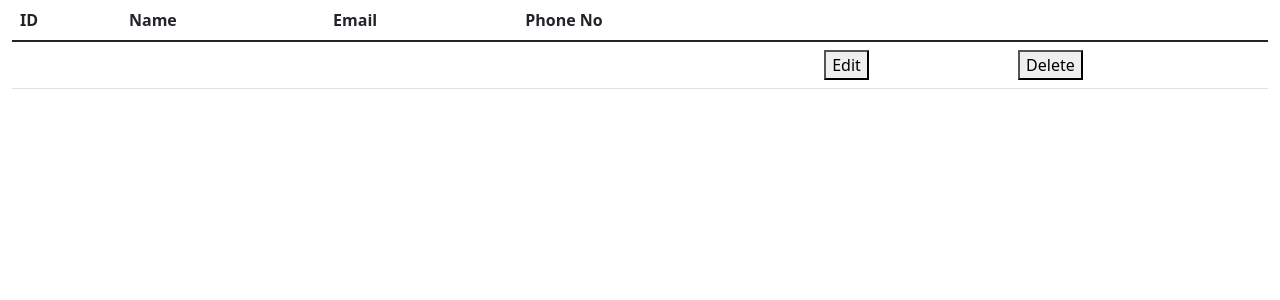
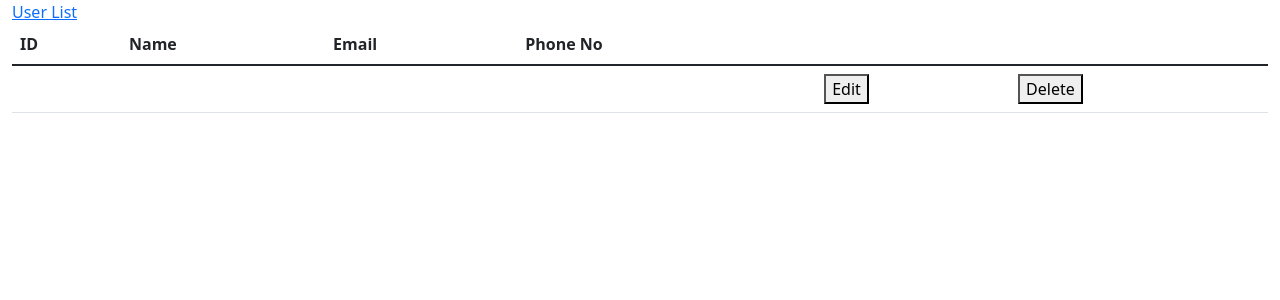
Before and after one commit to farisnizam/API_Frontend, a PHP site: page / in a window 1280 px wide. Shown: the top 300 px of the page. Run offline with PHP 8.4, Linux system fonts and the light colour scheme; the visitor is signed in with stand-in values (Sample User, id 1); data that the repository does not hold is empty.

Commit message:
add user list link

```diff
--- a/index.php
+++ b/index.php
@@ -32,6 +32,7 @@
 	}
 	?>
 <div class="container-fluid">
+<a href="userList.php">User List</a>
 <table class="table">
   <thead>
     <tr>
```
